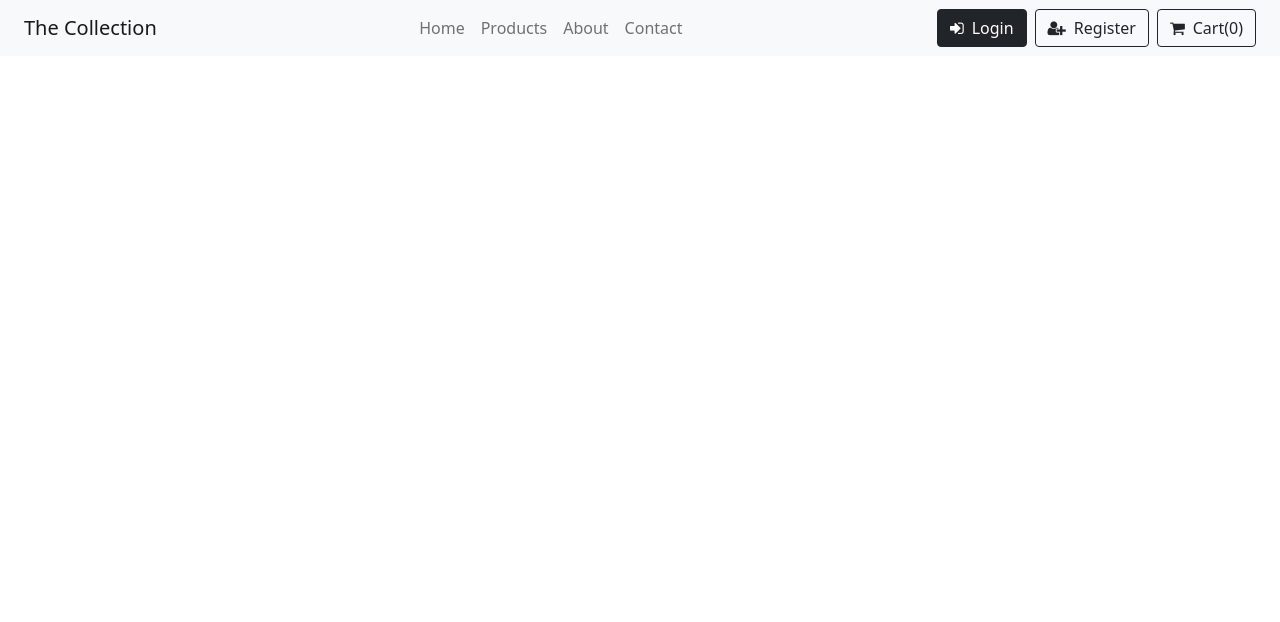
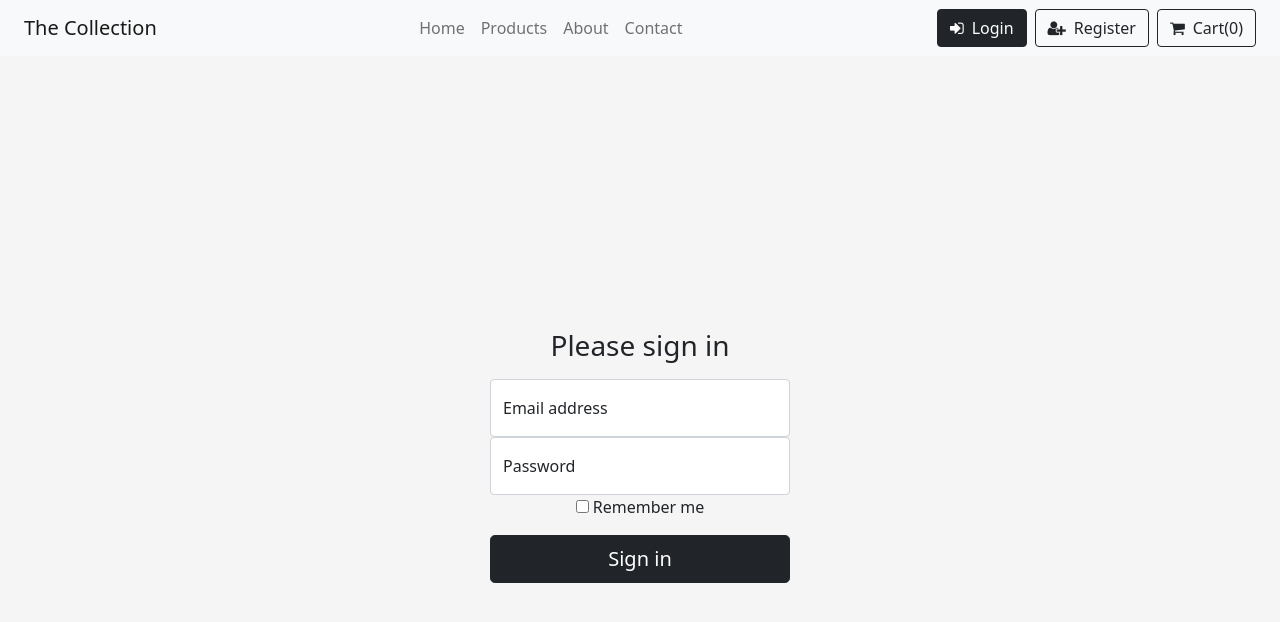
Before and after one commit to camille-granier/complete-eshop, a React (Create React App) app: page /login in a window 1280 px wide. Shown: the top 622 px of the page. Built offline with nearby package versions, Linux system fonts and the light colour scheme.

Commit message:
Login page created

```diff
--- a/src/App.css
+++ b/src/App.css
@@ -37,6 +37,24 @@
   }
 }
 
+.login-form {
+    text-align: center!important;
+    display: flex;
+    height: 100vh;
+    align-items: center;
+    padding-top: 40px;
+    padding-bottom: 40px;
+    background-color: #f5f5f5;
+
+}
+.form-signin {
+  width: 100%;
+  max-width: 330px;
+  padding: 15px;
+  margin: auto;
+  display: block;
+}
+
 .contact  {
   background-image: url('../public/assets/bg.jpg');
 }
@@ -63,8 +81,4 @@
     min-width: 250px;
     max-height: 1000px;
   }
-
-  .contact {
-
-  }
 }
--- a/src/App.js
+++ b/src/App.js
@@ -6,6 +6,7 @@ import Product from './components/Product';
 import Cart from './components/Cart';
 import Checkout from './components/Checkout';
 import Contact from './components/Contact';
+import Login from './components/Login';
 import { Routes, Route } from 'react-router-dom';
 
 function App() {
@@ -19,6 +20,7 @@ function App() {
       <Route path='/contact' element={<Contact/>}/>
       <Route path='/cart' element={<Cart/>}/>
       <Route path='/checkout' element={<Checkout/>}/>
+      <Route path='/login' element={<Login/>}/>
     </Routes>
    </>
   );
--- /dev/null
+++ b/src/components/Login.jsx
@@ -0,0 +1,34 @@
+import React from 'react';
+
+const Login = () => {
+    return (
+        <>
+            <div className="login-form text-center">
+
+                <main className="form-signin">
+                    <form>
+                        <h1 className="h3 mb-3 fw-normal">Please sign in</h1>
+
+                        <div className="form-floating">
+                            <input type="email" className="form-control" id="floatingInput" placeholder="name@example.com" />
+                            <label for="floatingInput">Email address</label>
+                        </div>
+                        <div className="form-floating">
+                            <input type="password" className="form-control" id="floatingPassword" placeholder="Password" />
+                            <label for="floatingPassword">Password</label>
+                        </div>
+
+                        <div className="checkbox mb-3">
+                            <label>
+                                <input type="checkbox" value="remember-me" /> Remember me
+                            </label>
+                        </div>
+                        <button className="w-100 btn btn-lg btn-dark" type="submit">Sign in</button>
+                    </form>
+                </main>
+            </div>
+        </>
+    );
+};
+
+export default Login;
--- a/src/components/Navbar.jsx
+++ b/src/components/Navbar.jsx
@@ -1,7 +1,7 @@
 import React from 'react';
 import { NavLink } from 'react-router-dom';
 import CartBtn from './buttons/CartBtn';
-import Login from './buttons/Login';
+import LoginBtn from './buttons/LoginBtn';
 import Register from './buttons/Register';
 
 const Navbar = () => {
@@ -29,7 +29,7 @@ const Navbar = () => {
         </li>
       </ul>
       <div className='buttons'>
-        <Login />
+        <LoginBtn />
         <Register />
         <CartBtn />
       </div>
--- a/src/components/buttons/Login.jsx
+++ b/src/components/buttons/LoginBtn.jsx
@@ -1,7 +1,7 @@
 import React from 'react';
 import { NavLink } from 'react-router-dom';
 
-const Login = () => {
+const LoginBtn = () => {
     return (
         <>
            <NavLink to='/login' className='btn btn-outline-dark ms-2'>
@@ -11,4 +11,4 @@ const Login = () => {
     );
 };
 
-export default Login;
+export default LoginBtn;
```
